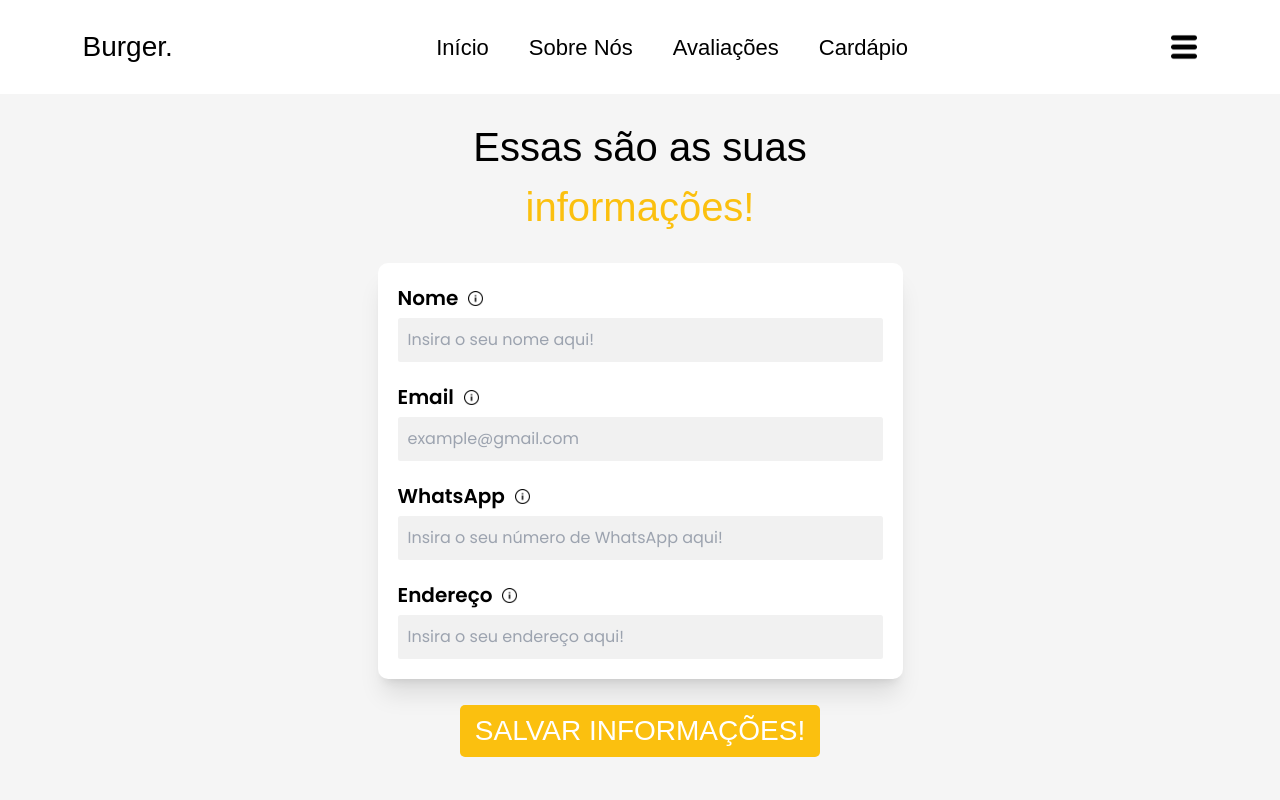
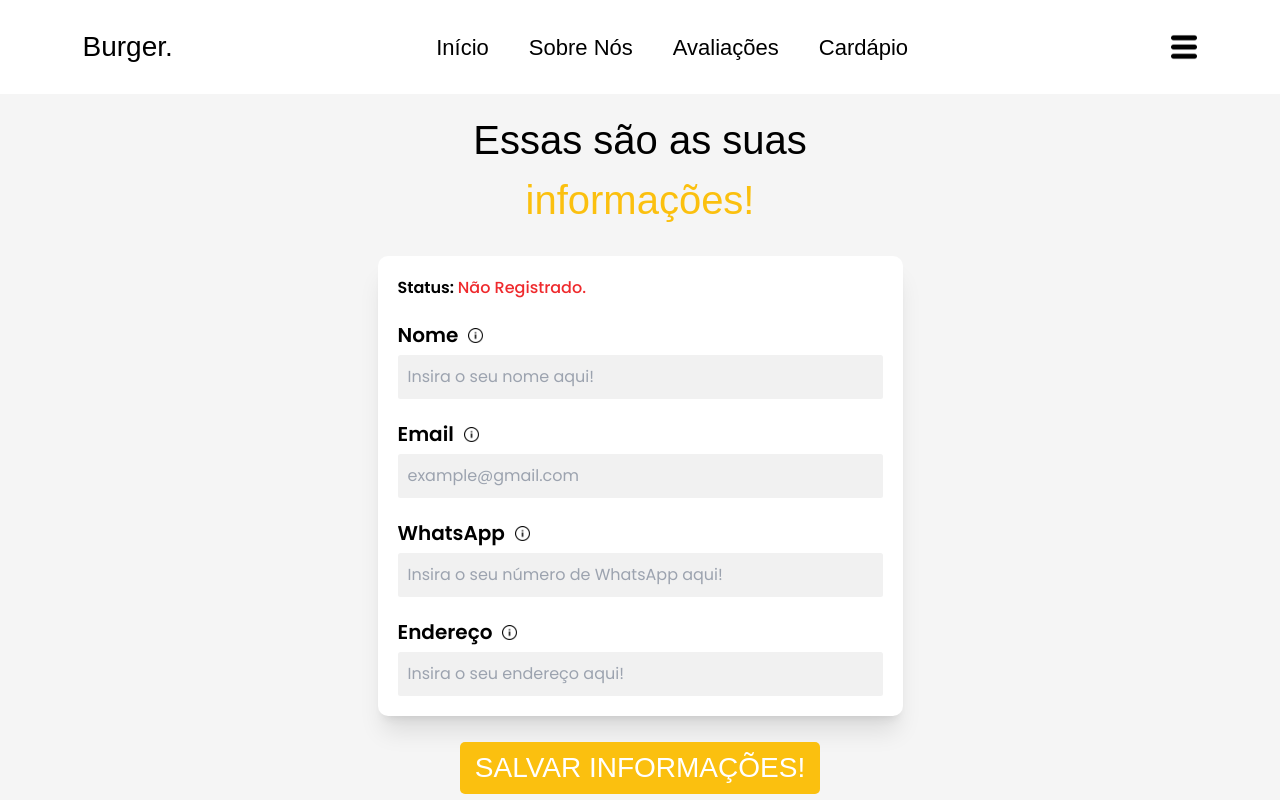
Before and after one commit to Joa0Gustav0/online-menu-app, a Next.js app: page /configuracoes-do-perfil in a window 1280 px wide. Shown: the top 800 px of the page. Built offline with nearby package versions, Linux system fonts and the light colour scheme; a web font is replaced by a local one.

Commit message:
created feature for registering by storing profile settings on local storage

```diff
--- a/app/configuracoes-do-perfil/page.tsx
+++ b/app/configuracoes-do-perfil/page.tsx
@@ -1,13 +1,26 @@
+"use client";
+
 import Title from "../ui/Title";
 import Button from "../ui/button";
 import Inputs from "../ui/Inputs";
+import { validateProfileSettings } from "../ui/data";
+import clsx from "clsx";
+import { useState, useEffect } from "react";
 
 function Page() {
+
+  const [regSts, setRegSts] = useState(JSON.parse((localStorage.getItem("@burg3r_Is_ProfileSettings") as string)))
+
+  setInterval(() => {
+    setRegSts(JSON.parse((localStorage.getItem("@burg3r_Is_ProfileSettings") as string)))
+  })
+
   return (
     <main className="flex justify-center items-center w-full min-h-screen m-auto pt-[110px] pb-[36px] bg-[#f5f5f5]">
       <div className="flex flex-col items-center gap-[26px] w-full max-w-[1115px]">
         <Title text="Essas são as suas" span="informações!" />
         <div className="flex flex-col gap-[20px] w-full max-w-[525px] p-[20px] m-auto bg-white rounded-[10px] shadow-xl">
+          <p className="font-semibold">Status: {regSts !== null ? (<span className="font-medium text-[#8fc216]">Registrado.</span>) : (<span className="font-medium text-pizza">Não Registrado.</span>)}</p>
           {[
             {
               title: "Nome",
@@ -33,18 +46,23 @@ function Page() {
                 "Este campo é necessário se quiser receber, via WhatsApp, confirmações/detalhes de pedidos efetuados (Você poderá alternar entre email ou WhatsApp no momento de efetuação do pedido.). 📱",
                 "Só serão aceitos números nacionais. 📍",
                 "O preechimento desse campo deve agradar o seguinte parâmetro: DDDxxxxxxxx",
-                "Não adicione espaços. Apenas DDD seguido de seu número."
+                "Não adicione espaços. Apenas DDD seguido de seu número.",
               ],
             },
             {
               title: "Endereço",
               placeholder: "Insira o seu endereço aqui!",
-              infos: ["O endereço aqui inserido estará presente nas confirmações/detalhes de pedidos efetuados."],
+              infos: [
+                "O endereço aqui inserido estará presente nas confirmações/detalhes de pedidos efetuados.",
+              ],
             },
           ].map((input, i) => (
-            <Inputs key={"input-" + i} props={input} />
+            <Inputs key={"input-" + i} props={input} value={regSts !== null ? regSts[input.title.toLowerCase()] : undefined} />
           ))}
         </div>
+        <div className={clsx({
+          "hidden": regSts !== null,
+        })} onClick={() => validateProfileSettings()}>
           <Button
             text={"Salvar Informações!"}
             fontSize="28px"
@@ -52,6 +70,7 @@ function Page() {
             irregular={true}
           />
         </div>
+      </div>
     </main>
   );
 }
--- a/app/ui/Inputs.tsx
+++ b/app/ui/Inputs.tsx
@@ -7,12 +7,14 @@ import clsx from "clsx";
 
 function Inputs({
   props,
+  value
 }: {
   props: {
     title: string;
     placeholder: string;
     infos: Array<string> | boolean;
   };
+  value?: string;
 }) {
   const [infosActive, setInfosActive] = useState(false);
 
@@ -65,6 +67,8 @@ function Inputs({
         ) : null}
       </div>
       <input
+        value={value ? value : undefined}
+        autoComplete="off"
         type="text"
         id={"input-for-" + props.title.toLowerCase()}
         placeholder={props.placeholder}
--- a/app/ui/ProductInspection.tsx
+++ b/app/ui/ProductInspection.tsx
@@ -1,6 +1,6 @@
 "use client";
 
-import { storageData } from "./StorageData";
+import { storageBagData } from "./data";
 import { useSearchParams, useRouter, usePathname } from "next/navigation";
 import data from "@/public/products.json";
 import Image from "next/image";
@@ -129,7 +129,7 @@ function ProductInspection() {
                   </div>
                   <div
                     onClick={() => {
-                      storageData(product, quantity, (document.getElementById("input-for-observações") as HTMLInputElement).value);
+                      storageBagData(product, quantity, (document.getElementById("input-for-observações") as HTMLInputElement).value);
                       setOrdered(true);
                       setQuantity(1);
                       (document.getElementById("input-for-observações") as HTMLInputElement).value = "";
--- a/app/ui/StorageData.ts
+++ /dev/null
@@ -1,47 +0,0 @@
-export function storageData(
-  target: {
-    productPicture: string;
-    productName: string;
-    productDescription: string;
-    productPrice: string;
-  },
-  quantity: number,
-  obs: string,
-) {
-  if (!localStorage.getItem("@burg3r_Is_bag")) {
-    localStorage.setItem(
-      "@burg3r_Is_bag",
-      JSON.stringify([{ product: target, units: quantity, obs: obs }])
-    );
-    console.log("created @burg3r_Is_bag");
-    console.log("item adicionado à sacola!");
-    return;
-  }
-
-  const csBag: {
-    product: {
-      productPicture: string;
-      productName: string;
-      productDescription: string;
-      productPrice: string;
-    };
-    units: number;
-    obs: string;
-  }[] = JSON.parse(localStorage.getItem("@burg3r_Is_bag") as string);
-
-  var alreadyAdded = false;
-
-  csBag.forEach((onBag) => {
-    if (onBag.product.productName === target.productName) {
-      onBag.units = onBag.units + quantity;
-      onBag.obs = onBag.obs + " " + obs;
-      localStorage.setItem("@burg3r_Is_bag", JSON.stringify(csBag));
-      alreadyAdded = true;
-    }
-  });
-
-  if (alreadyAdded === false) {
-    csBag.push({ product: target, units: quantity, obs: obs });
-    localStorage.setItem("@burg3r_Is_bag", JSON.stringify(csBag));
-  }
-}
--- /dev/null
+++ b/app/ui/data.ts
@@ -0,0 +1,167 @@
+export function storageBagData(
+  target: {
+    productPicture: string;
+    productName: string;
+    productDescription: string;
+    productPrice: string;
+  },
+  quantity: number,
+  obs: string
+) {
+  if (!localStorage.getItem("@burg3r_Is_bag")) {
+    localStorage.setItem(
+      "@burg3r_Is_bag",
+      JSON.stringify([{ product: target, units: quantity, obs: obs }])
+    );
+    console.log("created @burg3r_Is_bag");
+    console.log("item adicionado à sacola!");
+    return;
+  }
+
+  const csBag: {
+    product: {
+      productPicture: string;
+      productName: string;
+      productDescription: string;
+      productPrice: string;
+    };
+    units: number;
+    obs: string;
+  }[] = JSON.parse(localStorage.getItem("@burg3r_Is_bag") as string);
+
+  var alreadyAdded = false;
+
+  csBag.forEach((onBag) => {
+    if (onBag.product.productName === target.productName) {
+      onBag.units = onBag.units + quantity;
+      onBag.obs = onBag.obs + " " + obs;
+      localStorage.setItem("@burg3r_Is_bag", JSON.stringify(csBag));
+      alreadyAdded = true;
+    }
+  });
+
+  if (alreadyAdded === false) {
+    csBag.push({ product: target, units: quantity, obs: obs });
+    localStorage.setItem("@burg3r_Is_bag", JSON.stringify(csBag));
+  }
+}
+
+const storageProfileSettings = (data: {
+  nome: string;
+  email: string;
+  whatsapp: string;
+  endereço: string;
+}) => {
+  localStorage.setItem("@burg3r_Is_ProfileSettings", JSON.stringify(data));
+  console.log(`Olá, ${data.nome}! Você foi registrado(a)!`);
+};
+
+const chars = "abcdefghijklmnopqrstuvwxyzABCDEFGHIJKLMNOPQ";
+const nums = "1234567890";
+export function validateProfileSettings() {
+  const inputsForValidation: ["nome", "email", "whatsapp", "endereço"] = [
+    "nome",
+    "email",
+    "whatsapp",
+    "endereço",
+  ];
+
+  let profileData = { nome: "", email: "", whatsapp: "", endereço: "" };
+  var errors = false;
+
+  inputsForValidation.forEach((name) => {
+    const input = document.getElementById(`input-for-${name}`);
+    const val = (input as HTMLInputElement).value;
+
+    if (!errors) {
+      if ((val as string).length < 1) {
+        alert(`Todos os campos precisam ser preenchidos.`);
+        errors = true
+      }
+    }
+  });
+
+  if (!errors)
+  inputsForValidation.forEach((name) => {
+    const input = document.getElementById(`input-for-${name}`);
+    const val = (input as HTMLInputElement).value;
+
+    if (!errors) {
+      if ((val as string).length < 1) {
+        alert(`Todos os campos precisam ser preenchidos.`);
+      }
+    }
+
+    if (!errors) {
+      switch (name) {
+        case "nome":
+          var isChar,
+            isNum = false;
+          Array.from(val.toLowerCase()).forEach((_char) => {
+            if (chars.includes(_char)) {
+              isChar = true;
+            }
+            if (nums.includes(_char)) {
+              isNum = true;
+            }
+          });
+          if (!isChar && isNum) {
+            errors = true;
+            alert(
+              `O campo "Nome" precisa conter ao menos uma letra, e não pode conter números.`
+            );
+          } else if (!isChar && !isNum) {
+            errors = true;
+            alert(`O campo "Nome" precisa conter ao menos uma letra.`);
+          } else if (isChar && isNum) {
+            errors = true;
+            alert(`O campo "Nome" não pode conter números.`);
+          }
+          break;
+        case "email":
+          if (!val.includes("@gmail.com")) {
+            errors = true;
+            alert(
+              `O campo "Email" precisa ser preenchido com um email "@gmail.com" válido.`
+            );
+          }
+          break;
+        case "whatsapp":
+          var isChar,
+            isNum = false;
+          Array.from(val.toLowerCase()).forEach((_char) => {
+            if (chars.includes(_char)) {
+              isChar = true;
+            }
+            if (nums.includes(_char)) {
+              isNum = true;
+            }
+          });
+          if (isChar && !isNum) {
+            errors = true;
+            alert(
+              `O campo "WhatsApp" não pode conter letras, e precisa conter números. Preencha da seguinte forma DDDxxxxxxxxx`
+            );
+          } else if (isChar) {
+            errors = true;
+            alert(
+              `O campo "WhatsApp" não pode conter letras. Preencha da seguinte forma: DDDxxxxxxxxx`
+            );
+          } else if (!isNum) {
+            errors = true;
+            alert(
+              `O campo "WhatsApp" precisa conter números. Preencha da seguinte forma: DDDxxxxxxxxx`
+            );
+          }
+          break;
+      }
+    }
+
+    if (!errors) {
+      profileData[name] = val;
+    }
+  });
+  if (!errors) {
+    storageProfileSettings(profileData);
+  }
+}
```
Lines whose indentation alone changed are shown as unchanged.
